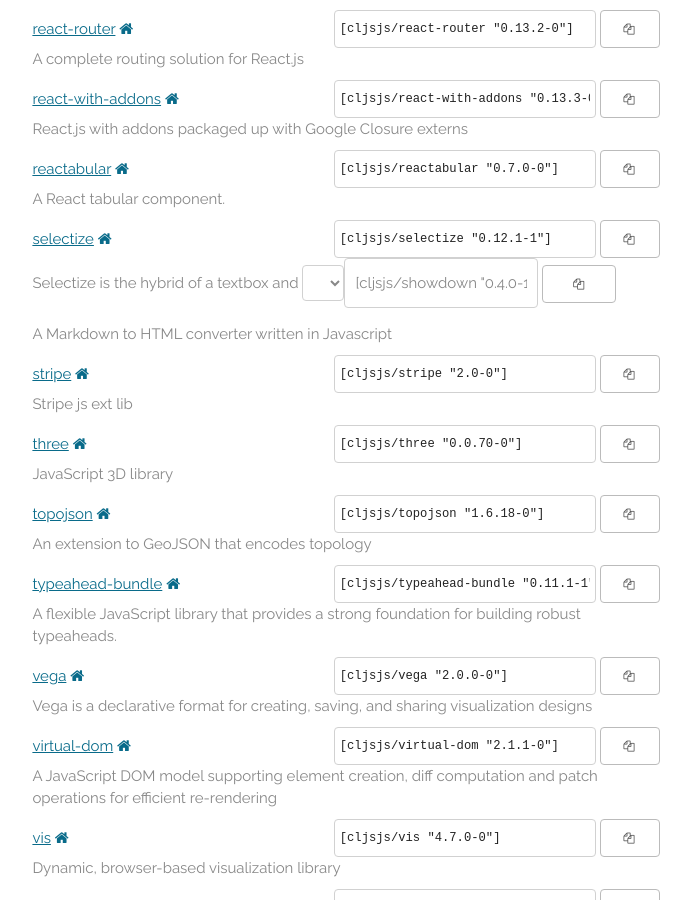
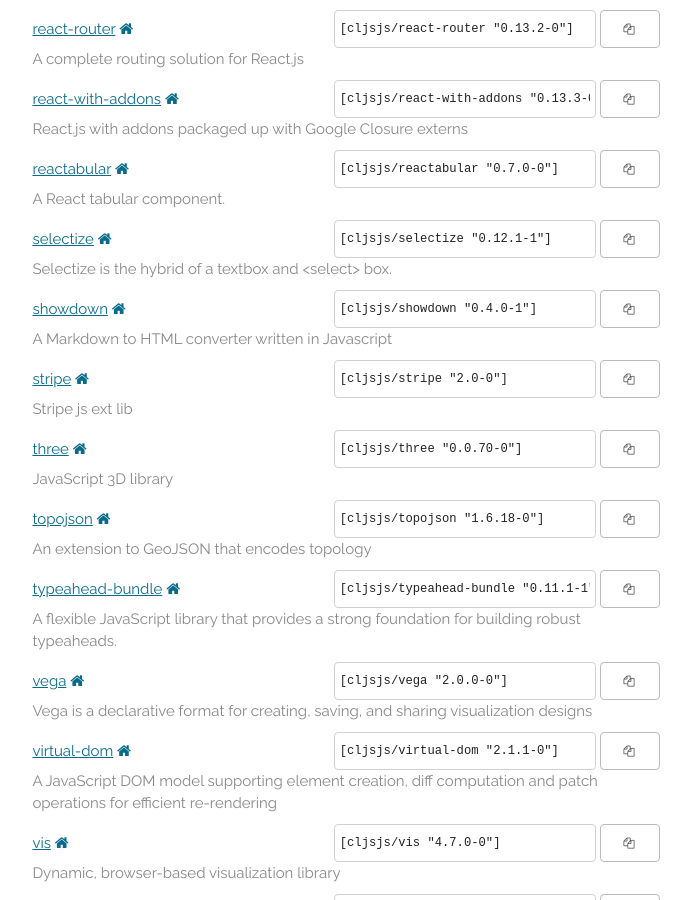
Before and after one commit to cljsjs/cljsjs.github.io, a Jekyll site: the page built from index.markdown, in a window 1280 px wide and 900 px high, scrolled down 6040 px. Shown: the whole window, without its empty margins (294-985 px from the left). Built offline with Jekyll 4.4.1, drawn with Linux system fonts in a browser that asks for light colours; nearby versions of some CDN libraries; comment, search, counter and statistics services are not loaded.

Commit message:
Escape html chars in description

```diff
--- a/_includes/packages.html
+++ b/_includes/packages.html
@@ -413,7 +413,7 @@
       <input type="text" value='[cljsjs/material "1.0.4-0"]'/>
       <button data-clipboard-text='[cljsjs/material "1.0.4-0"]'><i class="fa fa-copy"></i></button>
     </span>
-    <p class="description">Material Design Lite is a lightweight HTML, CSS and JS framework for sites that follow Google's Material Design guidelines.</p>
+    <p class="description">Material Design Lite is a lightweight HTML, CSS and JS framework for sites that follow Google&#39;s Material Design guidelines.</p>
   </li>
   <li>
     <a href="https://clojars.org/cljsjs/matter">matter</a>
@@ -476,7 +476,7 @@
       <input type="text" value='[cljsjs/mui "0.1.21-0"]'/>
       <button data-clipboard-text='[cljsjs/mui "0.1.21-0"]'><i class="fa fa-copy"></i></button>
     </span>
-    <p class="description">MUI is a lightweight HTML, CSS and JS framework for sites that follow Google's Material Design guidelines.</p>
+    <p class="description">MUI is a lightweight HTML, CSS and JS framework for sites that follow Google&#39;s Material Design guidelines.</p>
   </li>
   <li>
     <a href="https://clojars.org/cljsjs/mustache">mustache</a>
@@ -647,7 +647,7 @@
       <input type="text" value='[cljsjs/selectize "0.12.1-1"]'/>
       <button data-clipboard-text='[cljsjs/selectize "0.12.1-1"]'><i class="fa fa-copy"></i></button>
     </span>
-    <p class="description">Selectize is the hybrid of a textbox and <select> box.</p>
+    <p class="description">Selectize is the hybrid of a textbox and &lt;select&gt; box.</p>
   </li>
   <li>
     <a href="https://clojars.org/cljsjs/showdown">showdown</a>
```
Also changed, not shown: 1 other file.
